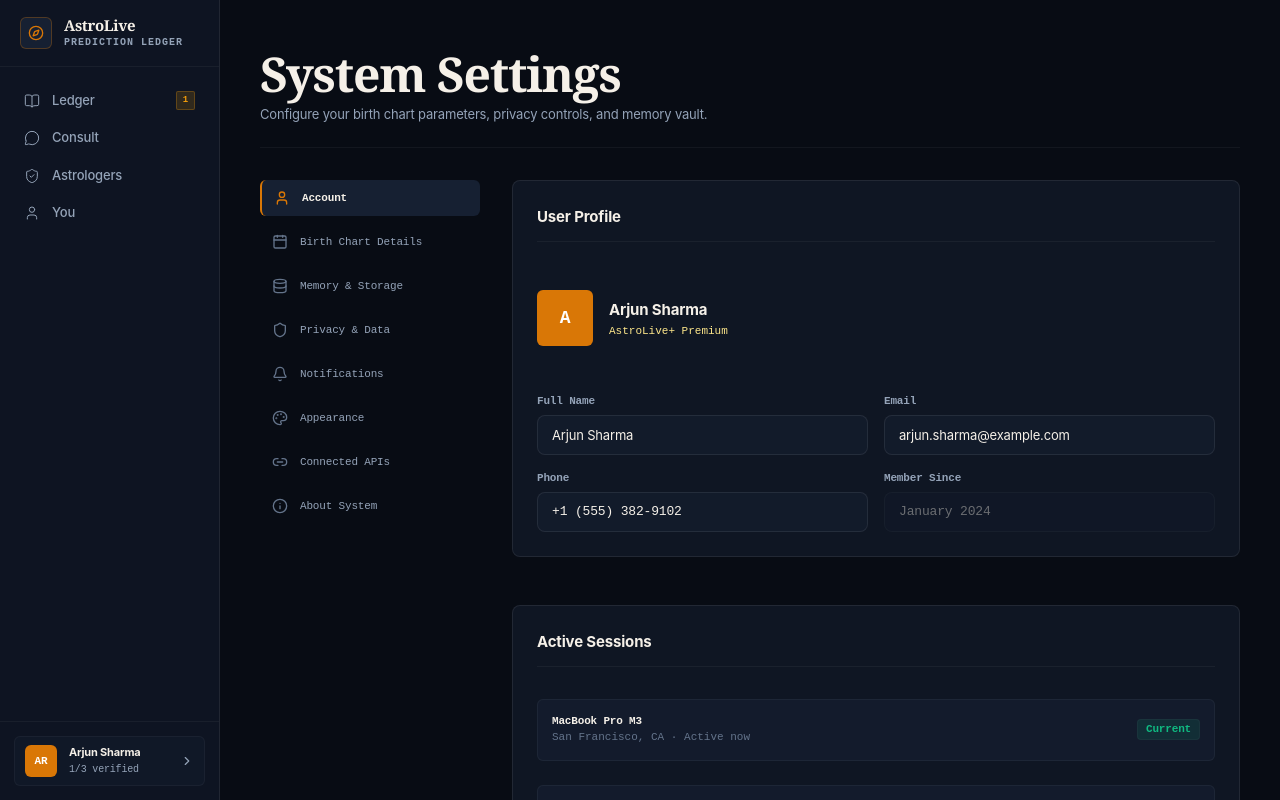
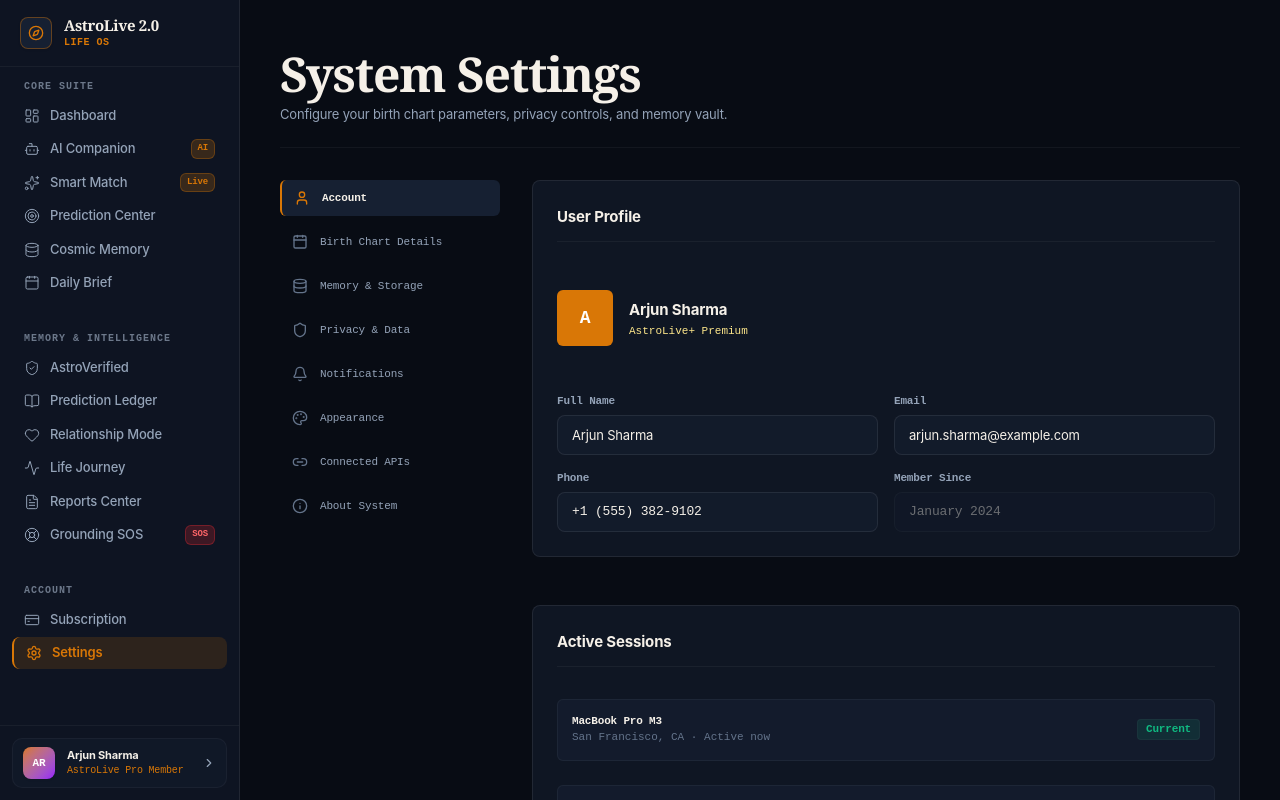
Before and after one commit to panshularora/AstroHack, a React (Vite) app: page /app/settings in a window 1280 px wide. Built offline with nearby package versions, Linux system fonts and the light colour scheme; a web font is replaced by a local one.

Commit message:
feat: restore full rich sidebar navigation, page suite & UI/UX aesthetics

```diff
--- a/src/components/navigation/Sidebar.tsx
+++ b/src/components/navigation/Sidebar.tsx
@@ -1,14 +1,47 @@
 import { NavLink, Link, useNavigate } from "react-router-dom"
-import { BookOpen, MessageCircle, ShieldCheck, User, ChevronRight, Compass } from "lucide-react"
+import {
+  LayoutDashboard,
+  Bot,
+  Sparkles,
+  Target,
+  Database,
+  Calendar,
+  ShieldCheck,
+  BookOpen,
+  Heart,
+  Activity,
+  FileText,
+  CreditCard,
+  Settings,
+  Compass,
+  ChevronRight,
+  LifeBuoy
+} from "lucide-react"
 import { cn } from "@/lib/utils"
 import { mockUser } from "@/lib/mock-data"
 import { useLedger } from "@/context/LedgerContext"
 
-const navItems = [
-  { path: "/app/ledger", label: "Ledger", icon: BookOpen },
-  { path: "/app/consult", label: "Consult", icon: MessageCircle },
-  { path: "/app/astrologers", label: "Astrologers", icon: ShieldCheck },
-  { path: "/app/you", label: "You", icon: User },
+const primaryNavItems = [
+  { path: "/app/dashboard", label: "Dashboard", icon: LayoutDashboard },
+  { path: "/app/companion", label: "AI Companion", icon: Bot, badge: "AI" },
+  { path: "/app/match", label: "Smart Match", icon: Sparkles, badge: "Live" },
+  { path: "/app/predictions", label: "Prediction Center", icon: Target },
+  { path: "/app/memory", label: "Cosmic Memory", icon: Database },
+  { path: "/app/brief", label: "Daily Brief", icon: Calendar },
+]
+
+const secondaryNavItems = [
+  { path: "/app/verified", label: "AstroVerified", icon: ShieldCheck },
+  { path: "/app/ledger", label: "Prediction Ledger", icon: BookOpen },
+  { path: "/app/relationship", label: "Relationship Mode", icon: Heart },
+  { path: "/app/journey", label: "Life Journey", icon: Activity },
+  { path: "/app/reports", label: "Reports Center", icon: FileText },
+  { path: "/app/sos", label: "Grounding SOS", icon: LifeBuoy, badge: "SOS", badgeColor: "bg-red-500/20 text-red-400 border-red-500/30" },
+]
+
+const utilityNavItems = [
+  { path: "/app/subscription", label: "Subscription", icon: CreditCard },
+  { path: "/app/settings", label: "Settings", icon: Settings },
 ]
 
 export function Sidebar() {
@@ -17,30 +50,38 @@ export function Sidebar() {
   const initials = mockUser.name.slice(0, 2).toUpperCase()
 
   return (
-    <aside className="w-[220px] border-r border-line bg-surface/95 backdrop-blur-md h-full flex flex-col shrink-0 select-none">
+    <aside className="w-[240px] border-r border-line bg-surface/95 backdrop-blur-md h-full flex flex-col shrink-0 select-none">
+      {/* Brand Header */}
       <div className="px-5 py-4 border-b border-line/60">
-        <Link to="/" className="flex items-center gap-3 group">
-          <div className="w-8 h-8 rounded-md bg-surface-2 border border-brand/30 flex items-center justify-center text-brand transition-transform group-hover:scale-105">
+        <Link to="/app/dashboard" className="flex items-center gap-3 group">
+          <div className="w-8 h-8 rounded-lg bg-surface-2 border border-brand/40 flex items-center justify-center text-brand transition-all group-hover:border-brand group-hover:scale-105 shadow-sm">
             <Compass className="w-4 h-4 text-brand" />
           </div>
           <div className="flex flex-col">
-            <span className="text-base font-bold font-display tracking-tight text-ink leading-tight">AstroLive</span>
-            <span className="text-[10px] text-ink-secondary tracking-widest uppercase font-mono font-semibold">Prediction Ledger</span>
+            <span className="text-base font-bold font-display tracking-tight text-ink leading-tight">AstroLive 2.0</span>
+            <span className="text-[10px] text-brand tracking-wider uppercase font-mono font-semibold">Life OS</span>
           </div>
         </Link>
       </div>
 
-      <nav className="flex-1 overflow-y-auto py-4 px-3 space-y-0.5">
-        {navItems.map(item => (
+      {/* Navigation Links */}
+      <nav className="flex-1 overflow-y-auto py-3 px-3 space-y-4">
+        {/* Core Suite */}
+        <div>
+          <p className="px-3 mb-1.5 text-[10px] font-mono font-bold tracking-widest text-ink-secondary/70 uppercase">
+            Core Suite
+          </p>
+          <div className="space-y-0.5">
+            {primaryNavItems.map(item => (
               <NavLink
                 key={item.path}
                 to={item.path}
                 className={({ isActive }) =>
                   cn(
-                "relative flex items-center gap-3 px-3 py-2 rounded-md text-[13px] font-medium transition-all duration-150 group",
+                    "relative flex items-center gap-2.5 px-3 py-1.5 rounded-lg text-[13px] font-medium transition-all duration-150 group",
                     isActive
-                  ? "bg-surface-2 text-ink font-semibold border-l-2 border-brand"
-                  : "text-ink-secondary hover:text-ink hover:bg-surface-2/40"
+                      ? "bg-brand/15 text-brand font-semibold border-l-2 border-brand"
+                      : "text-ink-secondary hover:text-ink hover:bg-surface-2/60"
                   )
                 }
               >
@@ -48,29 +89,97 @@ export function Sidebar() {
                   <>
                     <item.icon className={cn("w-4 h-4 shrink-0", isActive ? "text-brand" : "text-ink-secondary group-hover:text-ink")} strokeWidth={isActive ? 2 : 1.5} />
                     <span className="flex-1">{item.label}</span>
-                {item.path === "/app/ledger" && stats.needsVerification > 0 && (
-                  <span className="font-mono text-[9px] font-bold px-1.5 py-0.5 bg-warning/15 text-warning border border-warning/25 rounded-[2px]">
-                    {stats.needsVerification}
+                    {item.badge && (
+                      <span className="font-mono text-[9px] font-bold px-1.5 py-0.5 bg-brand/20 text-brand border border-brand/30 rounded-md">
+                        {item.badge}
                       </span>
                     )}
                   </>
                 )}
               </NavLink>
             ))}
+          </div>
+        </div>
+
+        {/* Knowledge & Memory */}
+        <div>
+          <p className="px-3 mb-1.5 text-[10px] font-mono font-bold tracking-widest text-ink-secondary/70 uppercase">
+            Memory & Intelligence
+          </p>
+          <div className="space-y-0.5">
+            {secondaryNavItems.map(item => (
+              <NavLink
+                key={item.path}
+                to={item.path}
+                className={({ isActive }) =>
+                  cn(
+                    "relative flex items-center gap-2.5 px-3 py-1.5 rounded-lg text-[13px] font-medium transition-all duration-150 group",
+                    isActive
+                      ? "bg-brand/15 text-brand font-semibold border-l-2 border-brand"
+                      : "text-ink-secondary hover:text-ink hover:bg-surface-2/60"
+                  )
+                }
+              >
+                {({ isActive }) => (
+                  <>
+                    <item.icon className={cn("w-4 h-4 shrink-0", isActive ? "text-brand" : "text-ink-secondary group-hover:text-ink")} strokeWidth={isActive ? 2 : 1.5} />
+                    <span className="flex-1">{item.label}</span>
+                    {item.badge && (
+                      <span className={cn("font-mono text-[9px] font-bold px-1.5 py-0.5 rounded-md border", item.badgeColor || "bg-brand/20 text-brand border-brand/30")}>
+                        {item.badge}
+                      </span>
+                    )}
+                  </>
+                )}
+              </NavLink>
+            ))}
+          </div>
+        </div>
+
+        {/* Account & Settings */}
+        <div>
+          <p className="px-3 mb-1.5 text-[10px] font-mono font-bold tracking-widest text-ink-secondary/70 uppercase">
+            Account
+          </p>
+          <div className="space-y-0.5">
+            {utilityNavItems.map(item => (
+              <NavLink
+                key={item.path}
+                to={item.path}
+                className={({ isActive }) =>
+                  cn(
+                    "relative flex items-center gap-2.5 px-3 py-1.5 rounded-lg text-[13px] font-medium transition-all duration-150 group",
+                    isActive
+                      ? "bg-brand/15 text-brand font-semibold border-l-2 border-brand"
+                      : "text-ink-secondary hover:text-ink hover:bg-surface-2/60"
+                  )
+                }
+              >
+                {({ isActive }) => (
+                  <>
+                    <item.icon className={cn("w-4 h-4 shrink-0", isActive ? "text-brand" : "text-ink-secondary group-hover:text-ink")} strokeWidth={isActive ? 2 : 1.5} />
+                    <span className="flex-1">{item.label}</span>
+                  </>
+                )}
+              </NavLink>
+            ))}
+          </div>
+        </div>
       </nav>
 
-      <div className="border-t border-line/60 p-3.5">
+      {/* User Footer Profile */}
+      <div className="border-t border-line/60 p-3">
         <button
           onClick={() => navigate("/app/you")}
-          className="w-full flex items-center gap-3 px-2.5 py-2 rounded-md bg-surface-2/40 hover:bg-surface-2 border border-line/50 transition-all group"
+          className="w-full flex items-center gap-3 px-2.5 py-2 rounded-xl bg-surface-2/40 hover:bg-surface-2 border border-line/50 transition-all group cursor-pointer"
         >
-          <div className="w-8 h-8 rounded-md bg-brand text-white flex items-center justify-center text-xs font-bold shrink-0 font-mono">
+          <div className="w-8 h-8 rounded-lg bg-gradient-to-br from-brand to-purple-600 text-white flex items-center justify-center text-xs font-bold shrink-0 font-mono shadow-sm">
             {initials}
           </div>
           <div className="text-left flex-1 min-w-0">
             <p className="text-xs font-bold text-ink truncate">{mockUser.name} Sharma</p>
-            <p className="text-[10px] font-mono text-ink-secondary truncate mt-0.5">
-              {stats.verified}/{stats.total} verified
+            <p className="text-[10px] font-mono text-brand truncate">
+              AstroLive Pro Member
             </p>
           </div>
           <ChevronRight className="w-3.5 h-3.5 text-ink-secondary group-hover:text-ink shrink-0" />
```
Also changed, not shown: src/routes/index.tsx (+26 -17 lines). Lines whose indentation alone changed are shown as unchanged.
